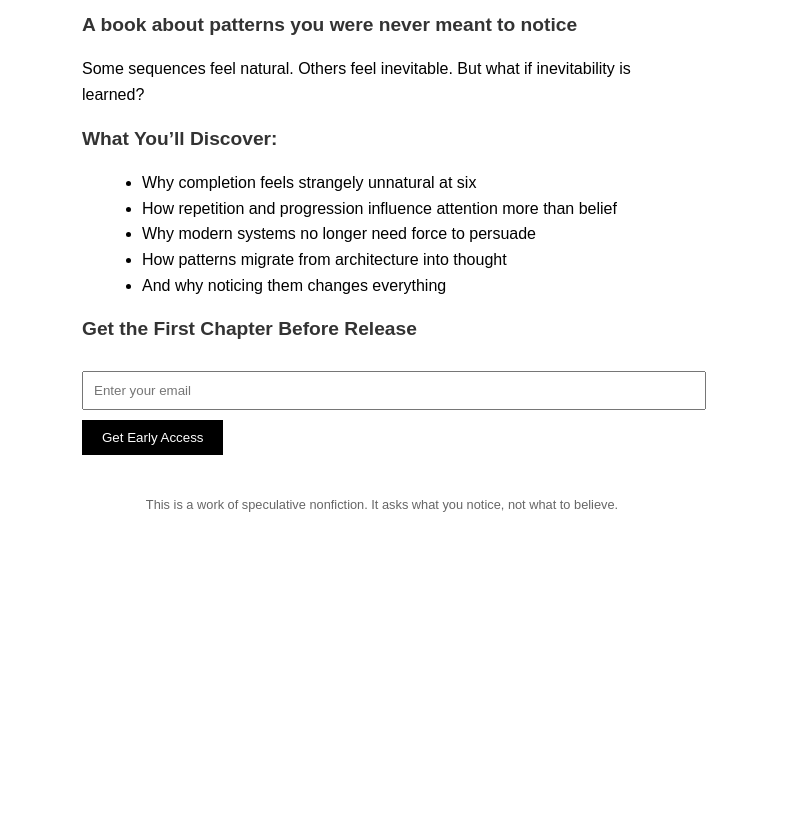
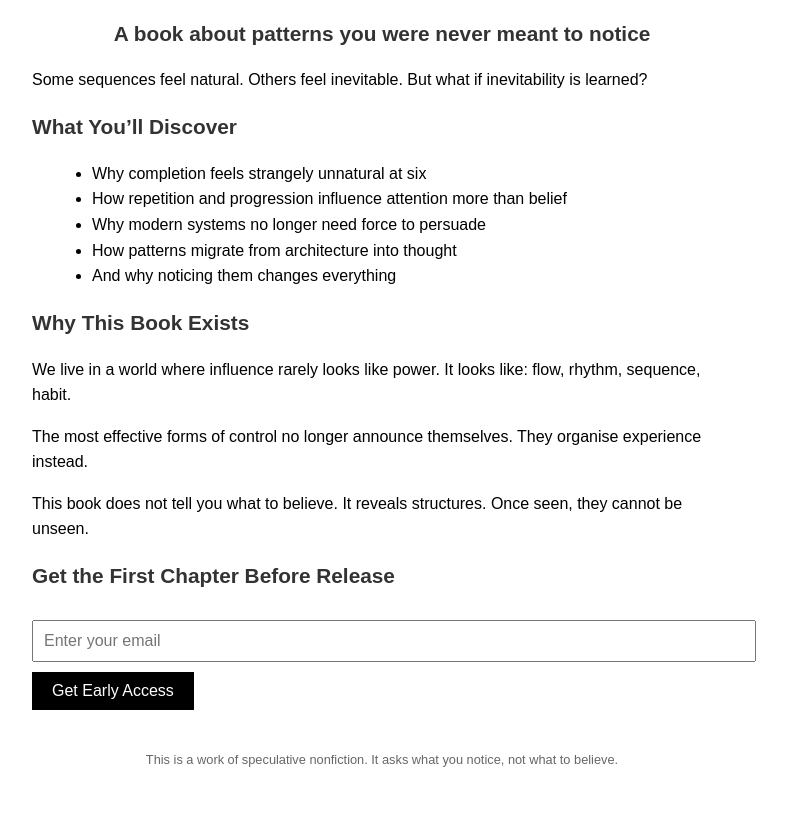
Before and after one commit to aaaaaaaaaa-design/the67phenomenon.github.io, a plain HTML site: page index.html in a window 1280 px wide. Shown: the part 113-933 px from the top of the page, without its empty margins (258-1045 px from the left). Before the commit the page ends 800 px from the top, so only its background shows below. Drawn offline with Linux system fonts and the light colour scheme.

Commit message:
Update index.html

```diff
--- a/index.html
+++ b/index.html
@@ -5,23 +5,25 @@
   <meta name="viewport" content="width=device-width, initial-scale=1.0">
   <title>The 6–7 Phenomenon</title>
   <style>
-  body { font-family: Arial, sans-serif; max-width: 600px; margin: 50px auto; line-height: 1.6; padding: 0 20px; }
-  h1 { text-align: center; font-size: 2em; }
-  h2 { font-size: 1.2em; color: #333; }
+    body { font-family: Arial, sans-serif; max-width: 700px; margin: 50px auto; line-height: 1.6; padding: 0 20px; }
+    h1 { text-align: center; font-size: 2.2em; }
+    h2 { font-size: 1.3em; color: #333; }
     ul { list-style: disc; margin-left: 20px; }
-  input[type=email] { width: 100%; padding: 10px; margin: 10px 0; }
-  button { padding: 10px 20px; background: black; color: white; border: none; cursor: pointer; }
+    input[type=email] { width: 100%; padding: 10px; margin: 10px 0; font-size: 1em; }
+    button { padding: 10px 20px; background: black; color: white; border: none; cursor: pointer; font-size: 1em; }
     button:hover { background: #444; }
     footer { font-size: 0.8em; text-align: center; color: #666; margin-top: 40px; }
+    .center { text-align: center; }
   </style>
 </head>
 <body>
+
 <h1>The 6–7 Phenomenon</h1>
-<h2>A book about patterns you were never meant to notice</h2>
+<h2 class="center">A book about patterns you were never meant to notice</h2>
 
 <p>Some sequences feel natural. Others feel inevitable. But what if inevitability is learned?</p>
 
-<h2>What You’ll Discover:</h2>
+<h2>What You’ll Discover</h2>
 <ul>
   <li>Why completion feels strangely unnatural at six</li>
   <li>How repetition and progression influence attention more than belief</li>
@@ -29,6 +31,12 @@
   <li>How patterns migrate from architecture into thought</li>
   <li>And why noticing them changes everything</li>
 </ul>
+
+<h2>Why This Book Exists</h2>
+<p>We live in a world where influence rarely looks like power.
+It looks like: flow, rhythm, sequence, habit.</p>
+<p>The most effective forms of control no longer announce themselves. They organise experience instead.</p>
+<p>This book does not tell you what to believe. It reveals structures. Once seen, they cannot be unseen.</p>
 
 <h2>Get the First Chapter Before Release</h2>
 <form>
@@ -39,5 +47,6 @@
 <footer>
   <p>This is a work of speculative nonfiction. It asks what you notice, not what to believe.</p>
 </footer>
+
 </body>
 </html>
```
Lines whose indentation alone changed are shown as unchanged.
